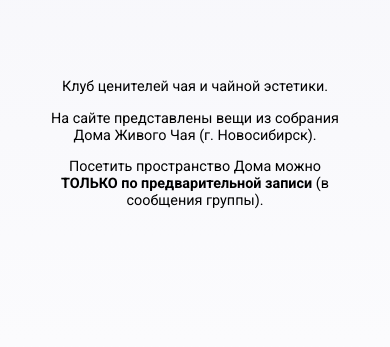
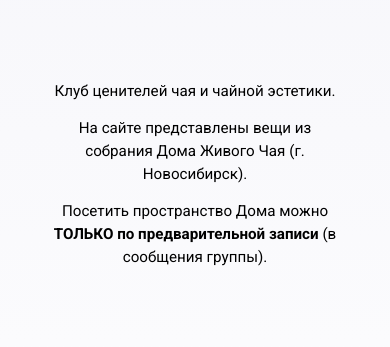
Before and after one commit to amplisuda/Tea-Living-House-Gallery, a Flask app: page /about in a window 390 px wide; the page is wider, and only the part inside the window is pictured. Shown: the part 78-425 px from the top of that part. Run offline with Flask 3, Linux system fonts and the light colour scheme.

Commit message:
for mobiles

```diff
--- a/app/static/css/style.css
+++ b/app/static/css/style.css
@@ -420,7 +420,7 @@ body{
   text-rendering:optimizeLegibility;
 }
 
-.container{max-width:1200px;margin:0 auto;padding:2rem 1.25rem}
+.gallery-page .container{max-width:1200px;margin:0 auto;padding:2rem 1.25rem}
 .oz-vh{position:absolute!important;clip:rect(1px,1px,1px,1px);padding:0;border:0;height:1px;width:1px;overflow:hidden}
 
 
@@ -574,3 +574,72 @@ a{color:inherit}
   display: block;       /* убираем grid для этих контейнеров */
   text-align: center;   /* и центрируем текст */
 }
+
+/* ===== Fix: About & Contacts responsive layout ===== */
+
+/* выключаем grid-контейнер и центрируем контент */
+#about .container,
+#contacts .container {
+  display: flex !important;
+  flex-direction: column;
+  align-items: center;
+  justify-content: flex-start;
+  text-align: center;
+  gap: 0.5rem;
+  padding: 1rem;
+  max-width: min(900px, 100%);
+  margin: 0 auto;
+}
+
+/* заголовок в этих секциях без поворота и абсолюта */
+#about h1,
+#contacts h1 {
+  position: static !important;
+  transform: none !important;
+  letter-spacing: .08em;
+  margin: 0 0 1rem 0;
+  font-size: 1.8rem;
+}
+
+/* абзацы не должны сжиматься и упираться в 60% ширины */
+#about p,
+#contacts p,
+#about .product p,
+#contacts .product p {
+  max-width: 65ch;
+  width: 100%;
+  margin: 0.25rem 0;
+  line-height: 1.5;
+  word-wrap: break-word;
+  overflow-wrap: anywhere;
+}
+
+/* сама карточка, если вдруг используется, выравниваем по центру */
+#about .product,
+#contacts .product {
+  align-items: center;
+}
+
+/* мобильные правки */
+@media (max-width: 600px) {
+  #about .container,
+  #contacts .container {
+    padding: 0.75rem;
+    gap: 0.4rem;
+  }
+  #about h1,
+  #contacts h1 {
+    font-size: 1.4rem;
+    margin-bottom: 0.75rem;
+  }
+  #about p,
+  #contacts p {
+    font-size: 0.95rem;
+  }
+}
+
+/* на этих страницах не нужен декоративный перевёрнутый h1 */
+#about h1,
+#contacts h1 {
+  top: auto; left: auto;
+}
```
